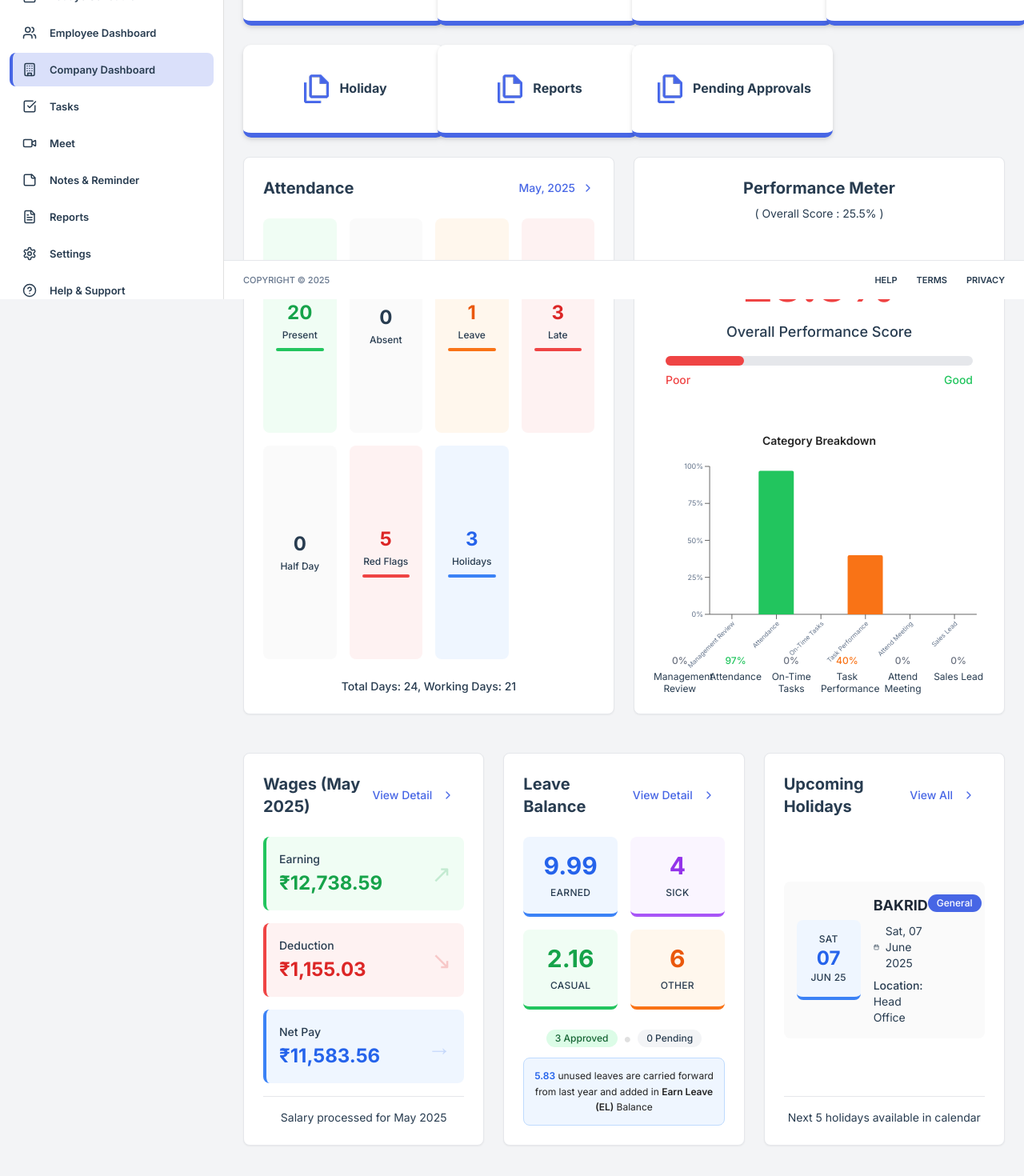
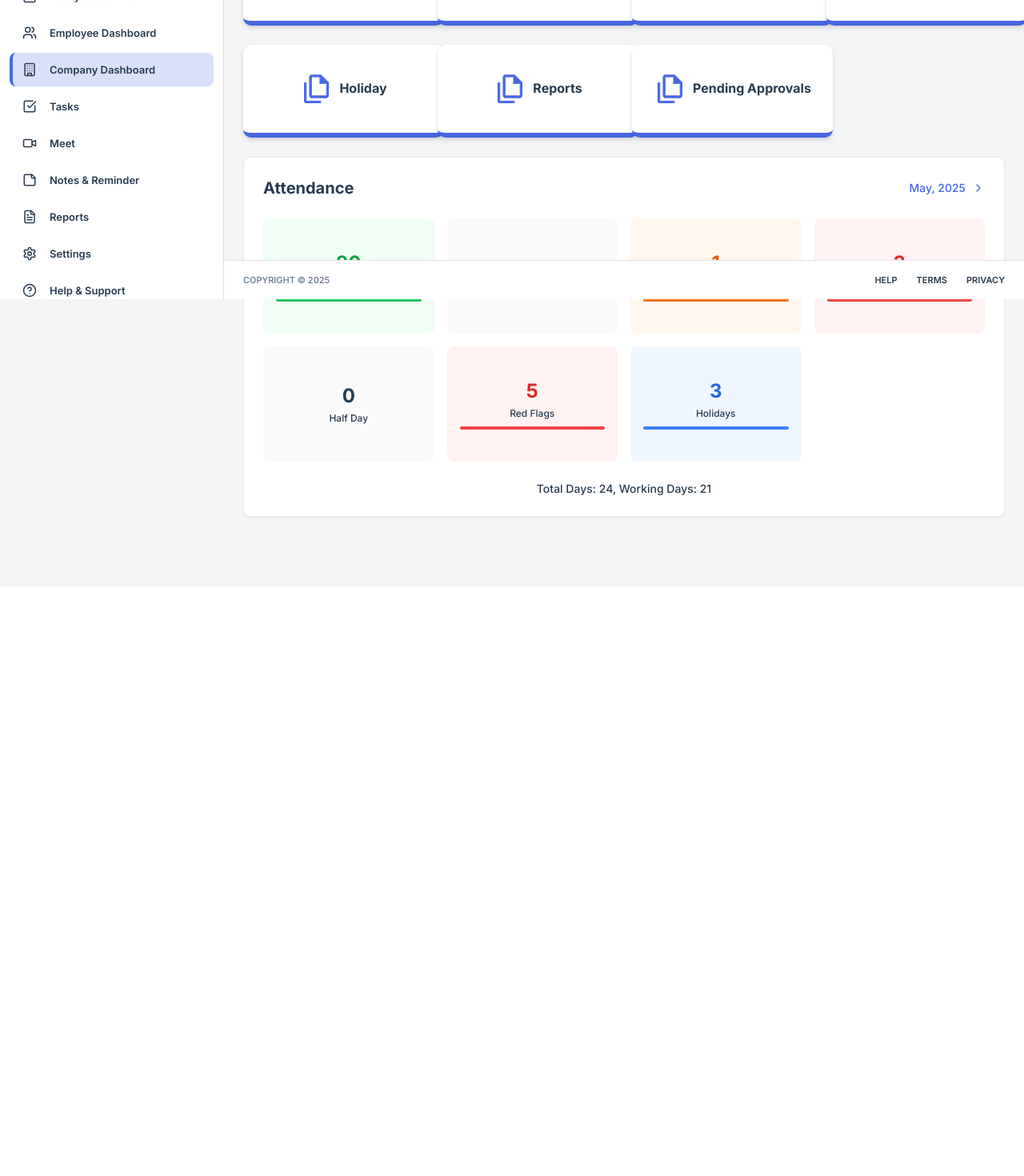
Before and after one commit to soumya85/webpanelEasyDo, a React (Vite) app: page /company-dashboard in a window 1280 px wide. Shown: the part 426-1896 px from the top of the page at 80% size. After the commit the page ends 1160 px from the top, so only its background shows below. Built offline with nearby package versions, Linux system fonts and the light colour scheme; the HTML template or start-up script is replaced by a standard one.

Commit message:
Remove Performance Meter, Wages, Leave Balance, and Upcoming Holiday sections from Company Dashboard
cgen-c854b1d3aedc4fa88d3eaddc99d14e46

```diff
--- a/src/pages/CompanyDashboard.tsx
+++ b/src/pages/CompanyDashboard.tsx
@@ -207,28 +207,12 @@ export default function CompanyDashboard() {
           </div>
         </div>
 
-        {/* New Dashboard Sections */}
+        {/* Dashboard Section */}
         <div className="flex flex-col gap-8 sm:gap-10 lg:gap-12 w-full">
-          {/* First Row: Attendance Summary and Performance Meter - Equal Heights */}
-          <div className="grid grid-cols-1 lg:grid-cols-2 gap-6">
+          {/* Attendance Summary */}
+          <div className="grid grid-cols-1 gap-6">
             <div className="min-h-[400px] lg:min-h-[450px]">
               <AttendanceSummary />
-            </div>
-            <div className="min-h-[400px] lg:min-h-[450px]">
-              <PerformanceMeter />
-            </div>
-          </div>
-
-          {/* Second Row: Wages, Leave Balance, and Upcoming Holidays - Equal Heights */}
-          <div className="grid grid-cols-1 md:grid-cols-2 lg:grid-cols-3 gap-6">
-            <div className="min-h-[350px] lg:min-h-[400px]">
-              <WagesSummary />
-            </div>
-            <div className="min-h-[350px] lg:min-h-[400px]">
-              <LeaveBalance />
-            </div>
-            <div className="min-h-[350px] lg:min-h-[400px]">
-              <UpcomingHolidays />
             </div>
           </div>
         </div>
```
